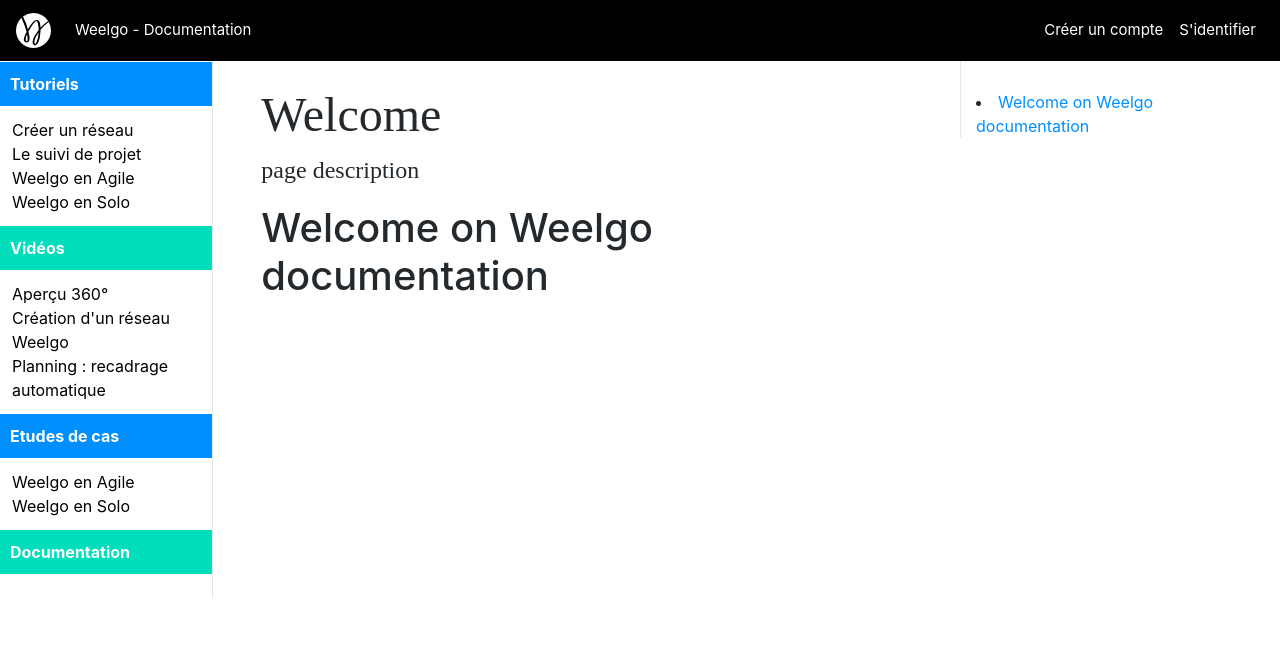
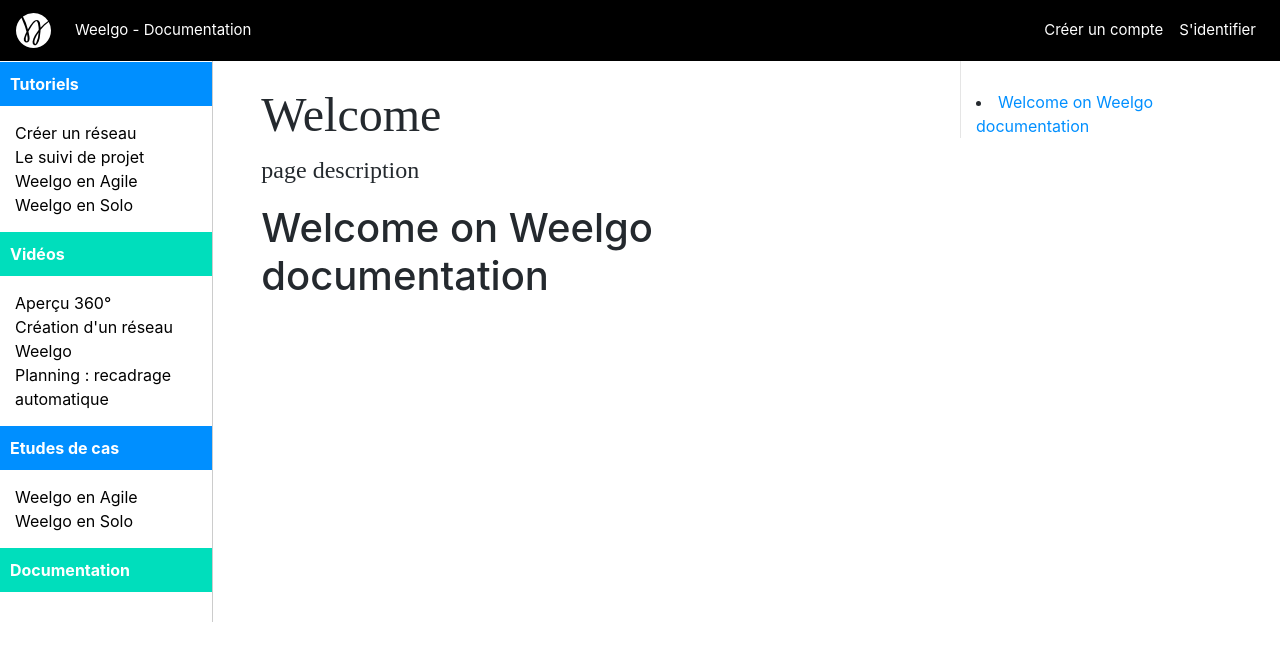
Before and after one commit to Weelgo/weelgo.github.io, a Jekyll site: the page built from index.md, in a window 1280 px wide. Shown: the top 661 px of the page. Built offline with Jekyll 4.4.1, drawn with Linux system fonts in a browser that asks for light colours.

Commit message:
amélioration doc

```diff
--- a/_layouts/docs_fr.html
+++ b/_layouts/docs_fr.html
@@ -59,12 +59,12 @@
 
 	<div class="container-fluid">
       <div class="row flex-xl-nowrap"">
-        <div class="col-12 col-md-2 col-xl-2" style="padding-top: 62px;border-right: 1px solid rgba(0, 0, 0, 0.1);padding-left: 0px;padding-right: 0px;">
+        <div class="col-12 col-md-2 col-xl-2" style="padding-top: 62px;border-right: 1px solid rgba(0, 0, 0, 0.2);padding-left: 0px;padding-right: 0px;">
 			  {% for lev1 in site.data.sitemap_fr %}
 			  	<div>
 			  		<div style="padding:10px;font-weight:bold;background-color:{{ lev1.backgroundColor}}; color: {{ lev1.color }};">{{ lev1.name }}</div>
 <!-- 			  		<a class="sideBarLv1" href="{{ site.baseurl }}/fr/{{ lev1.path }}">{{ lev1.name }}</a> -->
-					<div style="padding: 12px;">
+					<div style="padding: 15px;">
 			  		{% for lev2 in lev1.sub %}
 				  		<div style="padding-left: 0px;">
 				  			<a class="sideBarLv2" href="{{ site.baseurl }}/fr/{{ lev1.path }}/{{ lev2.path }}">{{ lev2.name }}</a>
```
